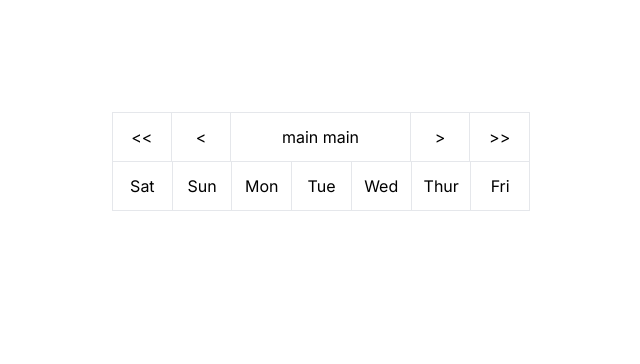
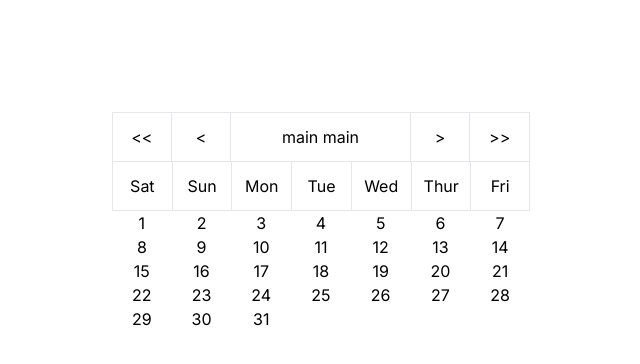
Before and after one commit to Nwakaego-Ego/calender, a Next.js app: page / in a window 1280 px wide. Shown: the top 364 px of the page, without its empty margins (319-959 px from the left). Built offline with nearby package versions, Linux system fonts and the light colour scheme.

Commit message:
i added days to calender

```diff
--- a/src/app/Main/main.jsx
+++ b/src/app/Main/main.jsx
@@ -32,13 +32,37 @@ const Main = () => {
           );
         })}
 
-        {/* <div className="border p-3 border-t-0">main</div>
-        <div className="border border-l-0  border-t-0 p-3">main</div>
-        <div className="border border-l-0 p-3">main</div>
-        <div className="border border-l-0 p-3">main</div>
-        <div className="border border-l-0 p-3">main</div>
-        <div className="border border-l-0 p-3">main</div>
-        <div className="border border-l-0 p-3">main</div> */}
+        <div className={1}>1</div>
+        <div className={2}>2</div>
+        <div className={3}>3</div>
+        <div className={4}>4</div>
+        <div className={5}>5</div>
+        <div className={6}>6</div>
+        <div className={7}>7</div>
+        <div className={8}>8</div>
+        <div className={9}>9</div>
+        <div className={10}>10</div>
+        <div className={11}>11</div>
+        <div className={12}>12</div>
+        <div className={13}>13</div>
+        <div className={14}>14</div>
+        <div className={15}>15</div>
+        <div className={16}>16</div>
+        <div className={17}>17</div>
+        <div className={18}>18</div>
+        <div className={19}>19</div>
+        <div className={20}>20</div>
+        <div className={21}>21</div>
+        <div className={22}>22</div>
+        <div className={23}>23</div>
+        <div className={24}>24</div>
+        <div className={25}>25</div>
+        <div className={26}>26</div>
+        <div className={27}>27</div>
+        <div className={28}>28</div>
+        <div className={29}>29</div>
+        <div className={30}>30</div>
+        <div className={31}>31</div>
       </div>
     </>
   );
```
